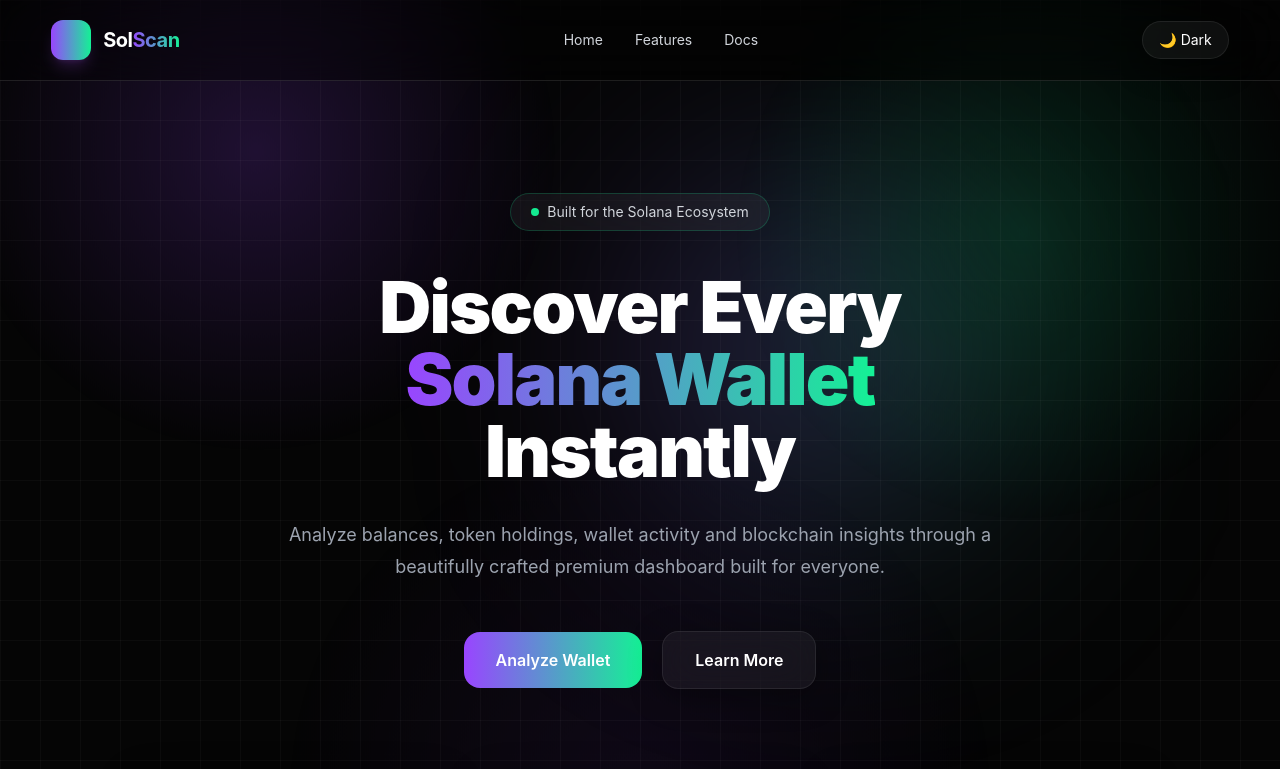
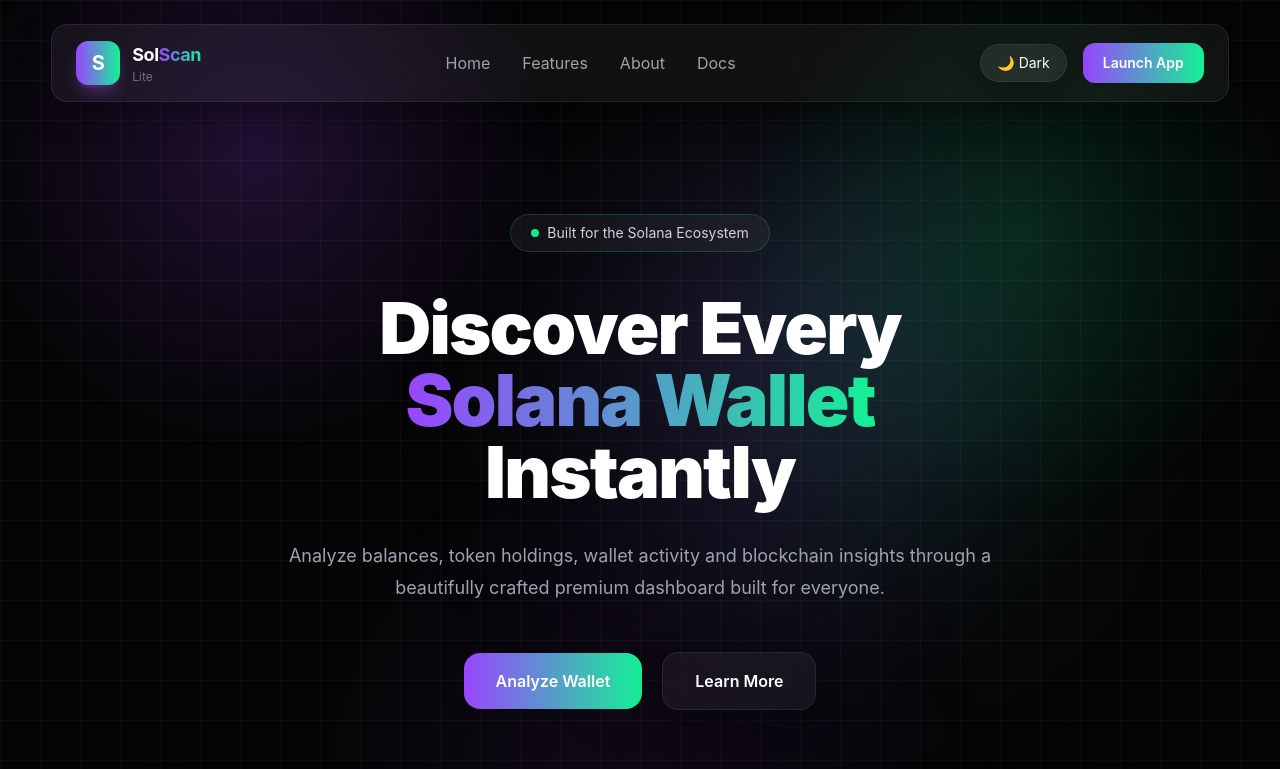
Before and after one commit to Kingblaq7/solscan-lite, a Next.js app: page / in a window 1280 px wide. Shown: the top 769 px of the page. Built offline with nearby package versions, Linux system fonts and the light colour scheme.

Commit message:
Update Navbar.tsx

```diff
--- a/components/Navbar.tsx
+++ b/components/Navbar.tsx
@@ -1,44 +1,95 @@
-
 "use client";
 
 import ThemeToggle from "./ThemeToggle";
 
 export default function Navbar() {
   return (
-    <header className="sticky top-0 z-50 border-b border-white/10 bg-black/40 backdrop-blur-xl">
-      <div className="container flex items-center justify-between py-5">
+    <header className="sticky top-0 z-50">
+
+      <div className="container pt-6">
+
+        <nav className="glass flex items-center justify-between rounded-2xl border border-white/10 px-6 py-4">
+
+          {/* Logo */}
 
           <div className="flex items-center gap-3">
 
-          <div className="h-10 w-10 rounded-xl bg-gradient-to-r from-[#9945FF] to-[#14F195] shadow-lg shadow-purple-500/20" />
+            <div className="flex h-11 w-11 items-center justify-center rounded-xl bg-gradient-to-r from-[#9945FF] to-[#14F195] text-xl font-bold shadow-lg shadow-purple-500/30">
+
+              S
+
+            </div>
 
             <div>
-            <h1 className="text-xl font-bold tracking-tight">
+
+              <h2 className="text-lg font-bold tracking-tight">
+
                 Sol<span className="gradient-text">Scan</span>
-            </h1>
+
+              </h2>
+
+              <p className="text-xs text-gray-500">
+
+                Lite
+
+              </p>
+
             </div>
 
           </div>
 
-        <nav className="hidden md:flex items-center gap-8 text-sm text-gray-300">
+          {/* Links */}
 
-          <a href="#" className="hover:text-white transition">
+          <div className="hidden items-center gap-8 md:flex">
+
+            <a
+              href="#"
+              className="text-gray-400 transition hover:text-white"
+            >
               Home
             </a>
 
-          <a href="#" className="hover:text-white transition">
+            <a
+              href="#"
+              className="text-gray-400 transition hover:text-white"
+            >
               Features
             </a>
 
-          <a href="#" className="hover:text-white transition">
+            <a
+              href="#"
+              className="text-gray-400 transition hover:text-white"
+            >
+              About
+            </a>
+
+            <a
+              href="#"
+              className="text-gray-400 transition hover:text-white"
+            >
               Docs
             </a>
 
-        </nav>
+          </div>
+
+          {/* Right Side */}
+
+          <div className="flex items-center gap-4">
 
             <ThemeToggle />
 
+            <button className="btn-primary rounded-xl px-5 py-2.5 text-sm font-semibold">
+
+              Launch App
+
+            </button>
+
           </div>
+
+        </nav>
+
+      </div>
+
     </header>
   );
 }
```
Lines whose indentation alone changed are shown as unchanged.
